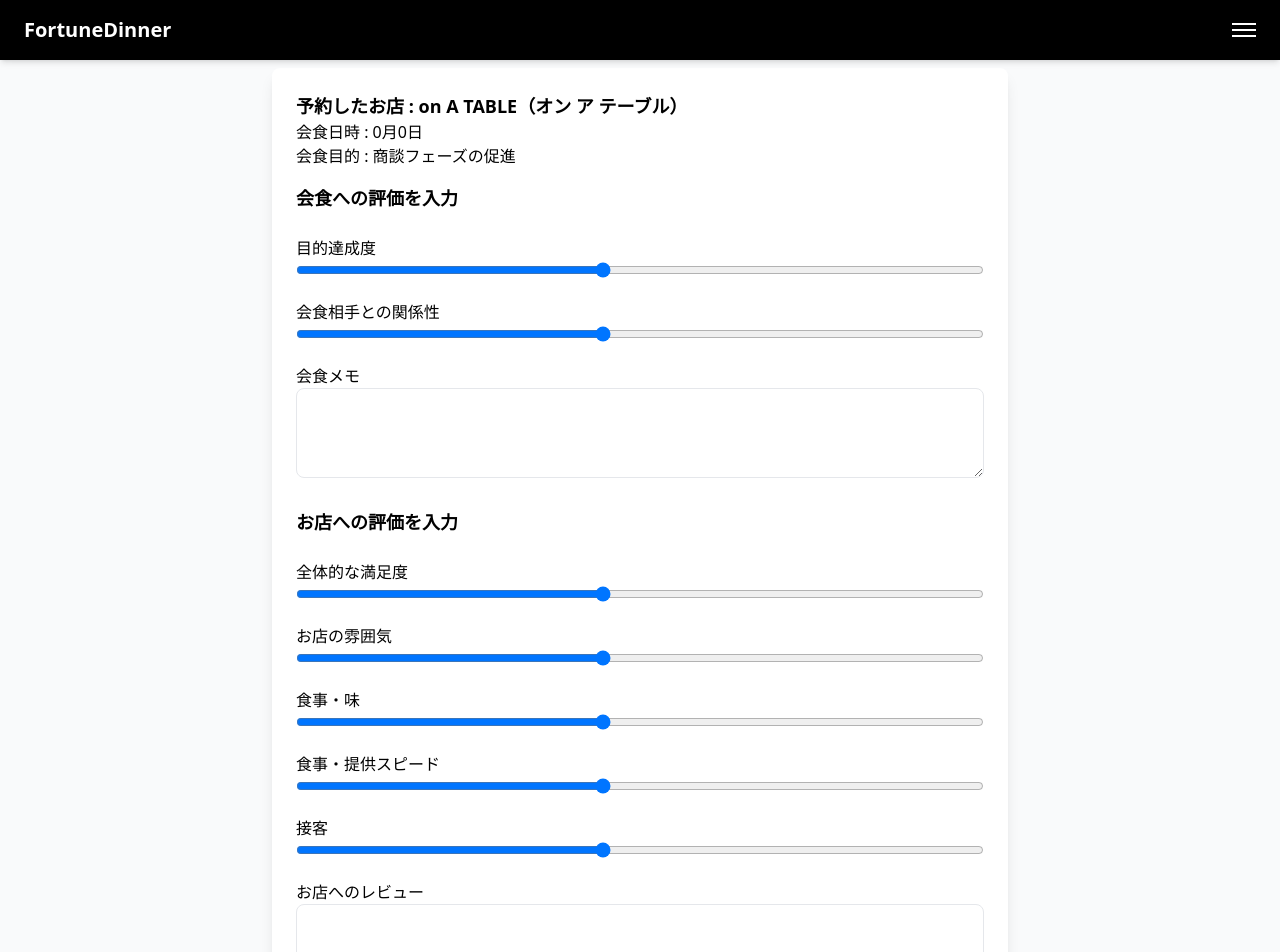
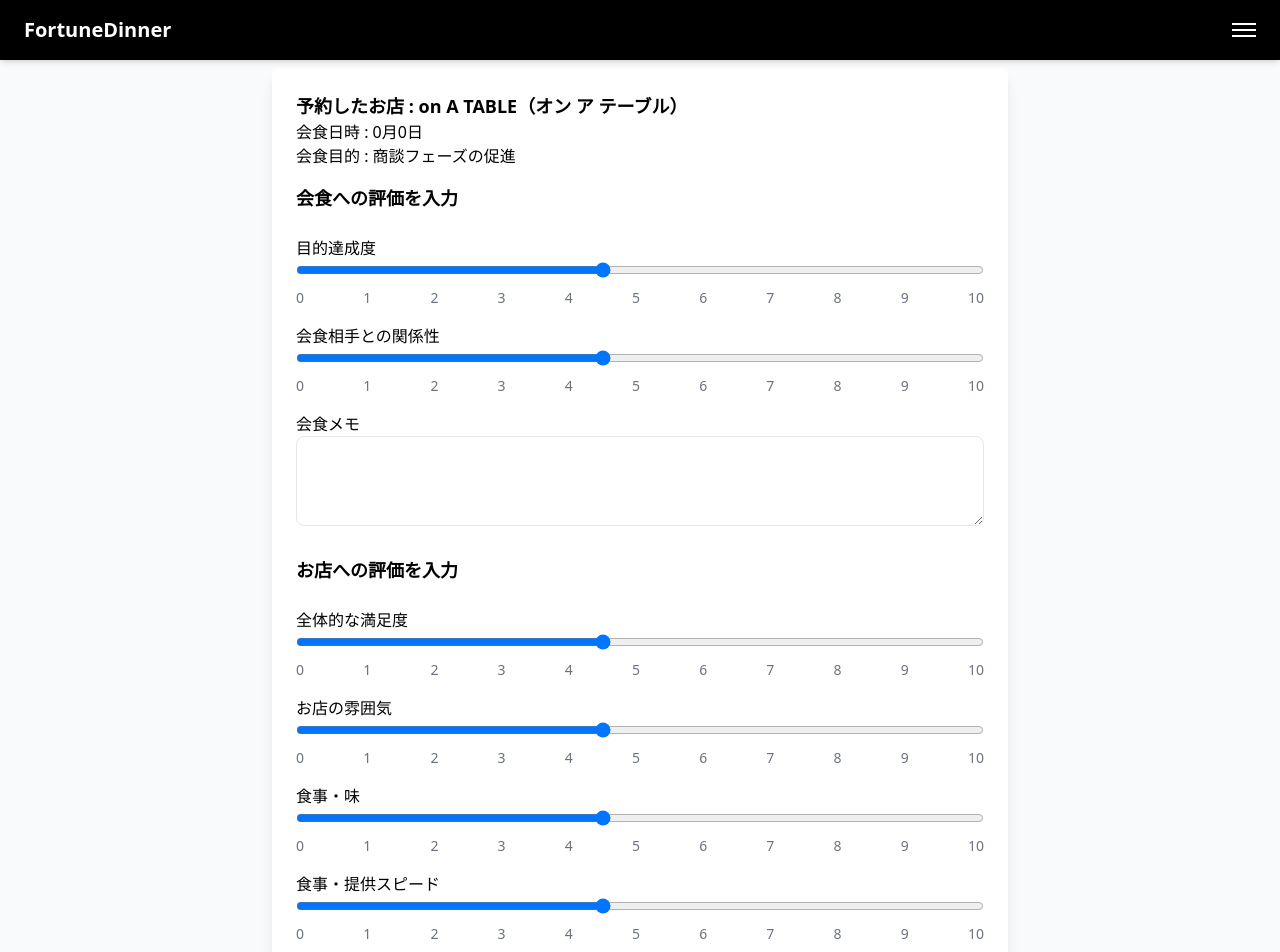
Before and after one commit to teishito/Deploy_Azure_front, a Next.js app: page /menus/report-details in a window 1280 px wide. Shown: the top 952 px of the page. Built offline with nearby package versions, Linux system fonts and the light colour scheme.

Commit message:
Update report-details.js

```diff
--- a/pages/menus/report-details.js
+++ b/pages/menus/report-details.js
@@ -1,5 +1,6 @@
 import { useState, useEffect } from "react";
 import Header from "../../components/Header";
+import Footer from "../../components/Footer";
 import { useRouter } from "next/router";
 
 export default function ReportDetails() {
@@ -33,7 +34,10 @@ export default function ReportDetails() {
 
     const handlePopupClose = () => {
         setPopupOpen(false); // ポップアップを閉じる
-        router.push("/menus/report-result"); // 背景画面に遷移
+        router.push({
+            pathname: "/menus/report-result",
+            query: reportData,
+        });
     };
 
     const handleSubmit = (e) => {
@@ -73,6 +77,12 @@ export default function ReportDetails() {
                                     }
                                     className="w-full"
                                 />
+                                 {/* 目盛りを表示 */}
+                                <div className="flex justify-between text-sm text-gray-500 mt-1">
+                                    {Array.from({ length: 11 }, (_, i) => (
+                                        <span key={i}>{i}</span>
+                                    ))}
+                                </div>
                             </div>
                             <div>
                                 <label>会食相手との関係性</label>
@@ -86,6 +96,12 @@ export default function ReportDetails() {
                                     }
                                     className="w-full"
                                 />
+                                 {/* 目盛りを表示 */}
+                                <div className="flex justify-between text-sm text-gray-500 mt-1">
+                                    {Array.from({ length: 11 }, (_, i) => (
+                                        <span key={i}>{i}</span>
+                                    ))}
+                                </div>
                             </div>
                             <div>
                                 <label>会食メモ</label>
@@ -115,6 +131,12 @@ export default function ReportDetails() {
                                     }
                                     className="w-full"
                                 />
+                                 {/* 目盛りを表示 */}
+                                <div className="flex justify-between text-sm text-gray-500 mt-1">
+                                    {Array.from({ length: 11 }, (_, i) => (
+                                        <span key={i}>{i}</span>
+                                    ))}
+                                </div>
                             </div>
                             <div>
                                 <label>お店の雰囲気</label>
@@ -128,6 +150,12 @@ export default function ReportDetails() {
                                     }
                                     className="w-full"
                                 />
+                                 {/* 目盛りを表示 */}
+                                <div className="flex justify-between text-sm text-gray-500 mt-1">
+                                    {Array.from({ length: 11 }, (_, i) => (
+                                        <span key={i}>{i}</span>
+                                    ))}
+                                </div>
                             </div>
                             <div>
                                 <label>食事・味</label>
@@ -141,6 +169,12 @@ export default function ReportDetails() {
                                     }
                                     className="w-full"
                                 />
+                                 {/* 目盛りを表示 */}
+                                <div className="flex justify-between text-sm text-gray-500 mt-1">
+                                    {Array.from({ length: 11 }, (_, i) => (
+                                        <span key={i}>{i}</span>
+                                    ))}
+                                </div>
                             </div>
                             <div>
                                 <label>食事・提供スピード</label>
@@ -154,6 +188,12 @@ export default function ReportDetails() {
                                     }
                                     className="w-full"
                                 />
+                                 {/* 目盛りを表示 */}
+                                <div className="flex justify-between text-sm text-gray-500 mt-1">
+                                    {Array.from({ length: 11 }, (_, i) => (
+                                        <span key={i}>{i}</span>
+                                    ))}
+                                </div>
                             </div>
                             <div>
                                 <label>接客</label>
@@ -167,6 +207,12 @@ export default function ReportDetails() {
                                     }
                                     className="w-full"
                                 />
+                                 {/* 目盛りを表示 */}
+                                <div className="flex justify-between text-sm text-gray-500 mt-1">
+                                    {Array.from({ length: 11 }, (_, i) => (
+                                        <span key={i}>{i}</span>
+                                    ))}
+                                </div>
                             </div>
                             <div>
                                 <label>お店へのレビュー</label>
```
